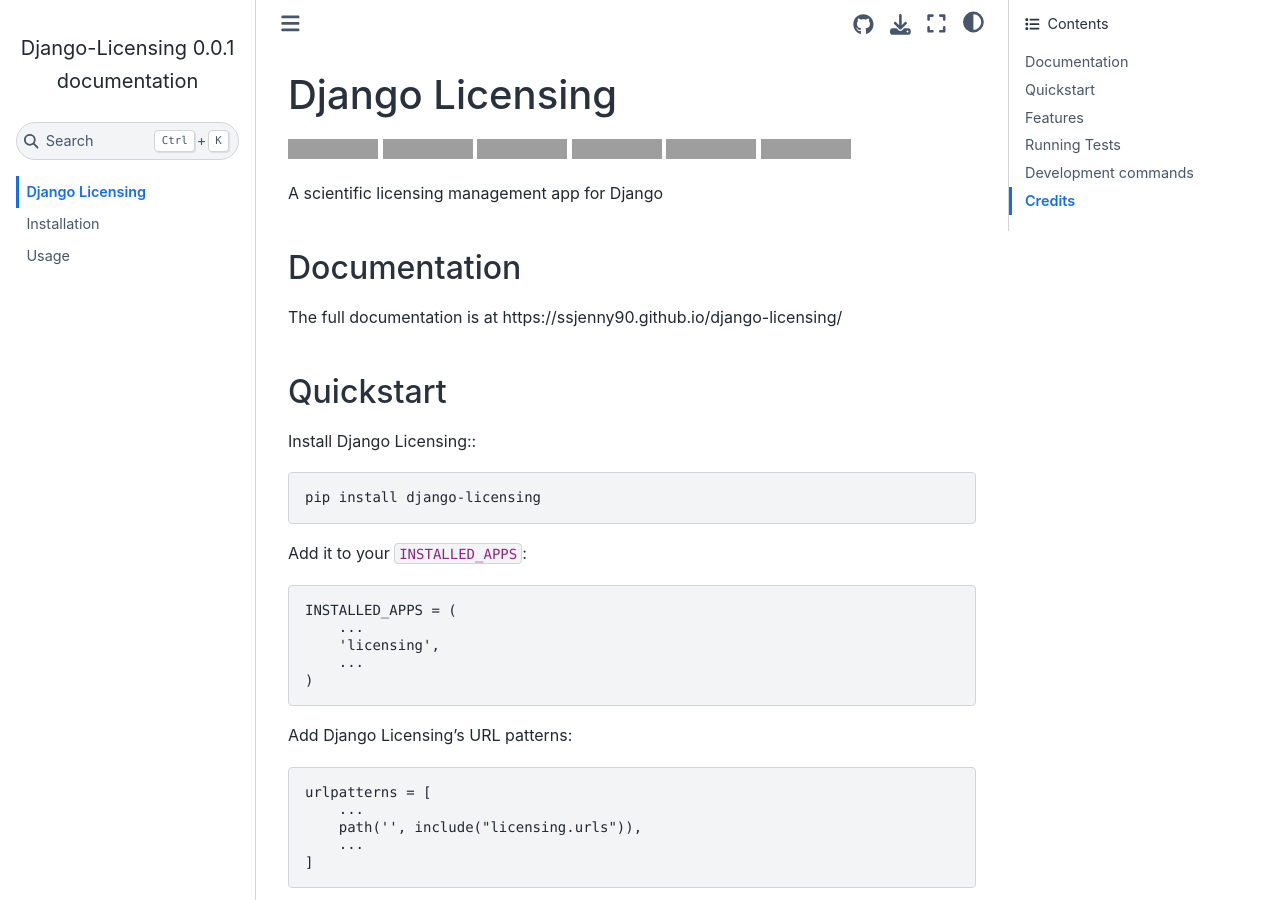
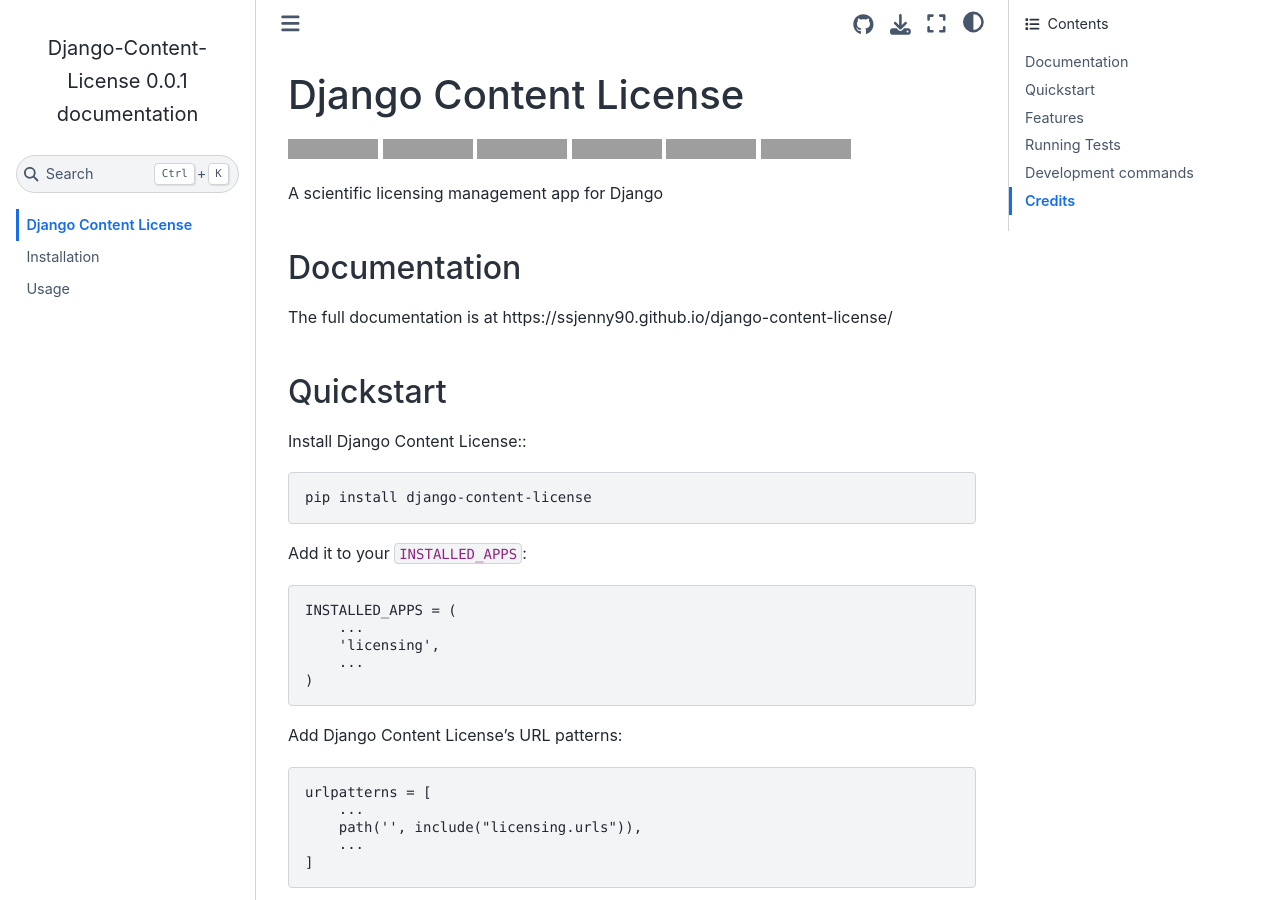
Before and after one commit to SamuelJennings/django-content-license, a Sphinx documentation site: the page built from docs/readme.md, in a window 1280 px wide and 900 px high, cut to the strip 0-900 px from the top of the window. Built offline with Sphinx 7.4.7 and the Sphinx Book theme 1.1.4, drawn with Linux system fonts in a browser that asks for light colours; pages that are not in the unit, such as notebooks, are missing from menus; some of the changed text lies outside the part shown; grey boxes are pictures that could not be loaded.

Commit message:
update package name

```diff
--- a/docs/index.rst
+++ b/docs/index.rst
@@ -1,4 +1,4 @@
-Welcome to Django Licensing's documentation!
+Welcome to Django Content License's documentation!
 ==============================================
 
 Contents:
--- a/docs/installation.rst
+++ b/docs/installation.rst
@@ -4,9 +4,9 @@
 
 At the command line::
 
-    $ easy_install django-licensing
+    $ easy_install django-content-license
 
 Or, if you have virtualenvwrapper installed::
 
-    $ mkvirtualenv django-licensing
-    $ pip install django-licensing
+    $ mkvirtualenv django-content-license
+    $ pip install django-content-license
--- a/docs/readme.md
+++ b/docs/readme.md
@@ -1,31 +1,31 @@
-# Django Licensing
+# Django Content License
 
-[![Github Build](https://github.com/SSJenny90/django-licensing/actions/workflows/build.yml/badge.svg)](https://github.com/SSJenny90/django-licensing/actions/workflows/build.yml)
-[![Github Docs](https://github.com/SSJenny90/django-licensing/actions/workflows/docs.yml/badge.svg)](https://github.com/SSJenny90/django-licensing/actions/workflows/docs.yml)
-[![CodeCov](https://codecov.io/gh/SSJenny90/django-licensing/branch/main/graph/badge.svg?token=0Q18CLIKZE)](https://codecov.io/gh/SSJenny90/django-licensing)
-![GitHub](https://img.shields.io/github/license/SSJenny90/django-licensing)
-![GitHub last commit](https://img.shields.io/github/last-commit/SSJenny90/django-licensing)
-![PyPI](https://img.shields.io/pypi/v/django-licensing)
-<!-- [![RTD](https://readthedocs.org/projects/django-licensing/badge/?version=latest)](https://django-licensing.readthedocs.io/en/latest/readme.html) -->
-<!-- [![Documentation](https://github.com/SSJenny90/django-licensing/actions/workflows/build-docs.yml/badge.svg)](https://github.com/SSJenny90/django-licensing/actions/workflows/build-docs.yml) -->
-<!-- [![PR](https://img.shields.io/github/issues-pr/SSJenny90/django-licensing)](https://github.com/SSJenny90/django-licensing/pulls)
-[![Issues](https://img.shields.io/github/issues-raw/SSJenny90/django-licensing)](https://github.com/SSJenny90/django-licensing/pulls) -->
-<!-- ![PyPI - Downloads](https://img.shields.io/pypi/dm/django-licensing) -->
-<!-- ![PyPI - Status](https://img.shields.io/pypi/status/django-licensing) -->
+[![Github Build](https://github.com/SSJenny90/django-content-license/actions/workflows/build.yml/badge.svg)](https://github.com/SSJenny90/django-content-license/actions/workflows/build.yml)
+[![Github Docs](https://github.com/SSJenny90/django-content-license/actions/workflows/docs.yml/badge.svg)](https://github.com/SSJenny90/django-content-license/actions/workflows/docs.yml)
+[![CodeCov](https://codecov.io/gh/SSJenny90/django-content-license/branch/main/graph/badge.svg?token=0Q18CLIKZE)](https://codecov.io/gh/SSJenny90/django-content-license)
+![GitHub](https://img.shields.io/github/license/SSJenny90/django-content-license)
+![GitHub last commit](https://img.shields.io/github/last-commit/SSJenny90/django-content-license)
+![PyPI](https://img.shields.io/pypi/v/django-content-license)
+<!-- [![RTD](https://readthedocs.org/projects/django-content-license/badge/?version=latest)](https://django-content-license.readthedocs.io/en/latest/readme.html) -->
+<!-- [![Documentation](https://github.com/SSJenny90/django-content-license/actions/workflows/build-docs.yml/badge.svg)](https://github.com/SSJenny90/django-content-license/actions/workflows/build-docs.yml) -->
+<!-- [![PR](https://img.shields.io/github/issues-pr/SSJenny90/django-content-license)](https://github.com/SSJenny90/django-content-license/pulls)
+[![Issues](https://img.shields.io/github/issues-raw/SSJenny90/django-content-license)](https://github.com/SSJenny90/django-content-license/pulls) -->
+<!-- ![PyPI - Downloads](https://img.shields.io/pypi/dm/django-content-license) -->
+<!-- ![PyPI - Status](https://img.shields.io/pypi/status/django-content-license) -->
 
 A scientific licensing management app for Django
 
 Documentation
 -------------
 
-The full documentation is at https://ssjenny90.github.io/django-licensing/
+The full documentation is at https://ssjenny90.github.io/django-content-license/
 
 Quickstart
 ----------
 
-Install Django Licensing::
+Install Django Content License::
 
-    pip install django-licensing
+    pip install django-content-license
 
 Add it to your `INSTALLED_APPS`:
 
@@ -36,7 +36,7 @@
         ...
     )
 
-Add Django Licensing's URL patterns:
+Add Django Content License's URL patterns:
 
     urlpatterns = [
         ...
--- a/docs/usage.rst
+++ b/docs/usage.rst
@@ -2,7 +2,7 @@
 Usage
 =====
 
-To use Django Licensing in a project, add it to your `INSTALLED_APPS`:
+To use Django Content License in a project, add it to your `INSTALLED_APPS`:
 
 .. code-block:: python
 
@@ -12,7 +12,7 @@
         ...
     )
 
-Add Django Licensing's URL patterns:
+Add Django Content License's URL patterns:
 
 .. code-block:: python
 
--- a/pyproject.toml
+++ b/pyproject.toml
@@ -1,12 +1,12 @@
 [tool.poetry]
-name = "django-licensing"
+name = "django-content-license"
 version = "0.0.1"
 description = "Store license information alongside your Django data models"
 authors = ["Sam Jennings <samuel.scott.jennings@gmail.com>"]
 license = "MIT"
 readme = "README.md"
 packages = [{include = "licensing"}]
-homepage = "https://github.com/SSJenny90/django-licensing"
+homepage = "https://github.com/SSJenny90/django-content-license"
 keywords = ["django", "research", "science", "datasets", "research management", "open source", "open science", "FAIR"]
 classifiers = [
     "Development Status :: 3 - Alpha",
```
Also changed, not shown: CONTRIBUTING.md (+10 -10 lines), README.md (+9 -10 lines), 1 other file.
